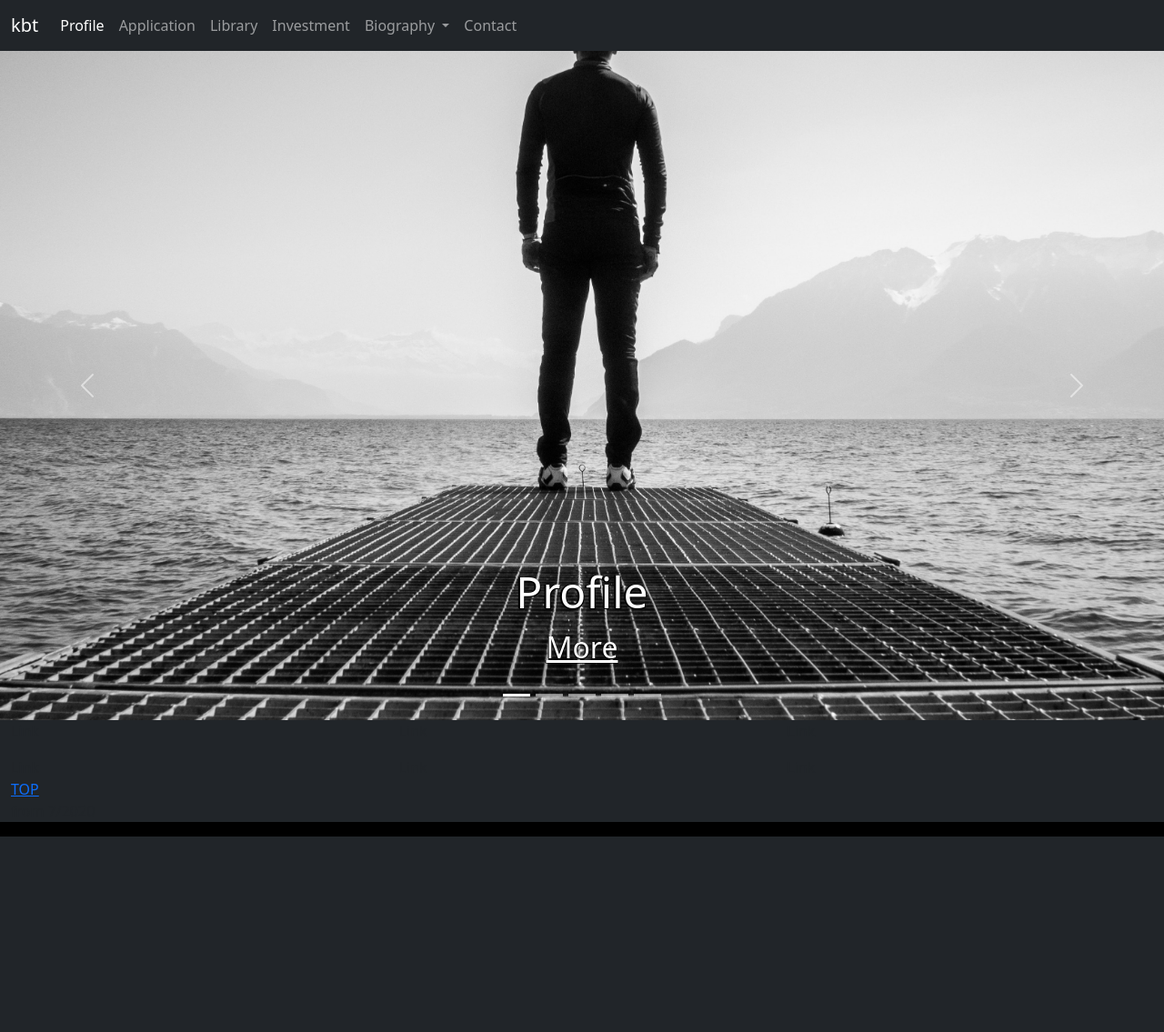
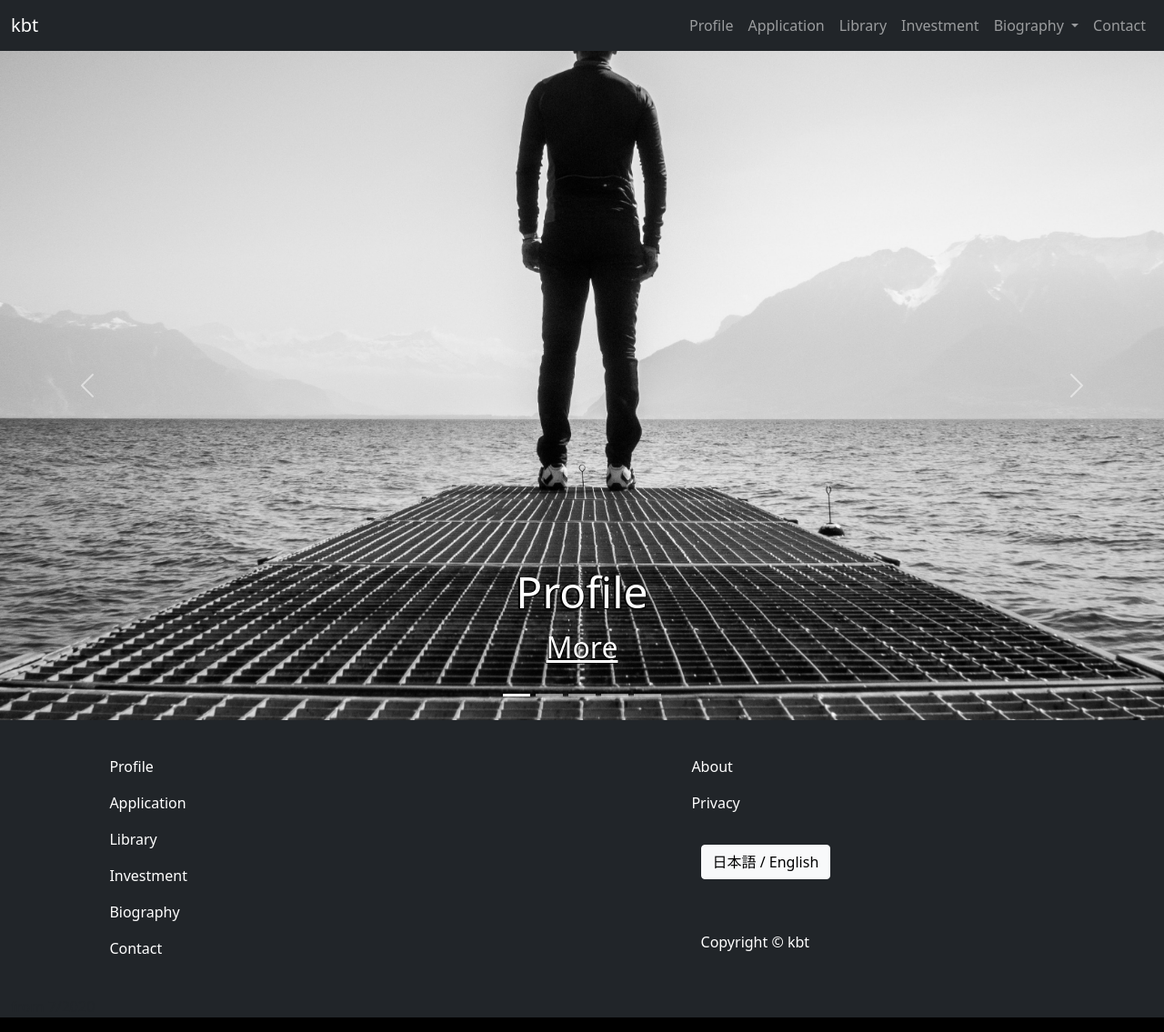
Before and after one commit to kkkbt/my-website, a Flask app: page / in a window 1280 px wide. Shown: the whole page at 91% size. Before the commit the page ends 920 px from the top, so only its background shows below. Run offline with Flask 2, Linux system fonts and the light colour scheme; style sheets or scripts are compiled from the project's sources; some libraries are stand-ins or nearby versions.

Commit message:
Update html and css, especially footer.html

```diff
--- a/static/scss/header_footer.css
+++ b/static/scss/header_footer.css
@@ -1,4 +1,7 @@
-#navbarSupportedContent {
+#navbarSupportedContent .navbar-nav {
+  margin-right: 0;
+}
+#navbarSupportedContent .navbar-nav .nav-item {
   float: right;
 }
 
@@ -11,4 +14,21 @@
   display: grid;
 }
 
+footer .nav {
+  padding: 5% 0 5% 15%;
+}
+footer .nav .nav-item a {
+  color: white;
+}
+footer .nav .nav-item .btn {
+  margin: 5% 0 0 5%;
+}
+footer .nav .copy-notice {
+  padding: 10% 0 0 5%;
+  color: white;
+}
+footer .nav .copy-notice p {
+  color: white;
+}
+
 /*# sourceMappingURL=header_footer.css.map */
--- a/static/scss/header_footer.scss
+++ b/static/scss/header_footer.scss
@@ -1,6 +1,12 @@
 // header
 #navbarSupportedContent {
-  float: right;
+  .navbar-nav {
+    margin-right: 0;
+
+    .nav-item {
+      float: right;
+    }
+  }
 }
 
 
@@ -16,3 +22,29 @@
 
 
 // footer
+footer {
+  .nav {
+    padding: 5% 0 5% 15%;
+
+    .nav-item {
+      a {
+        color: white;
+      }
+
+      .btn {
+        margin: 5% 0 0 5%;
+
+      }
+    }
+
+    .copy-notice {
+      padding: 10% 0 0 5%;
+      color: white;
+
+      p {
+        color: white;
+      }
+    }
+
+  }
+}
--- a/templates/footer.html
+++ b/templates/footer.html
@@ -1,30 +1,45 @@
 <footer>
     <div class="container-fluid bg-dark">
         <div class="row">
-          <div class="col-4">
-            <p>Link</p>
-          </div>
-          <div class="col-4">
-            Link
-          </div>
-          <div class="col-4">
-            Link
-          </div>
-        </div>
-        <div class="row">
-          <div class="col-4">
-            Link
-          </div>
-          <div class="col-4">
-            Link
-          </div>
-          <div class="col-4">
-            Link
-          </div>
+            <div class="col-lg-6 col-12">
+                <ul class="nav ms-auto flex-column">
+                    <li class="nav-item">
+                        <a class="nav-link active" href="{{ url_for('profile') }}">Profile</a>
+                    </li>
+                    <li class="nav-item">
+                        <a class="nav-link" href="{{ url_for('application') }}">Application</a>
+                    </li>
+                    <li class="nav-item">
+                        <a class="nav-link" href="{{ url_for('library') }}">Library</a>
+                    </li>
+                    <li class="nav-item">
+                        <a class="nav-link" href="{{ url_for('investment') }}">Investment</a>
+                    </li>
+                    <li class="nav-item">
+                        <a class="nav-link" href="{{ url_for('biography') }}">Biography</a>
+                    </li>
+                    <li class="nav-item">
+                        <a class="nav-link" href="{{ url_for('contact') }}">Contact</a>
+                    </li>
+                </ul>
             </div>
 
-        <div id="gotop">
-          <a href="#blank">TOP</a>
+            <div class="col-md-6 col-12 justify-content-center">
+                <ul class="nav flex-column">
+                    <li class="nav-item">
+                        <a class="nav-link active" href="#">About</a>
+                    </li>
+                    <li class="nav-item">
+                        <a class="nav-link" href="#">Privacy</a>
+                    </li>
+                    <li class="nav-item">
+                        <button type="button" class="btn btn-light">日本語 / English</button>
+                    </li>
+                    <li class="nav-item copy-notice">
+                        <p>Copyright © kbt</p>
+                    </li>
+                </ul>
+            </div>
         </div>
         <div id="startmy">
             <p>from 7/2020</p>
@@ -33,7 +48,6 @@
     </div>
 
 
-
 </footer>
 
 </body>
--- a/templates/head.html
+++ b/templates/head.html
@@ -25,5 +25,5 @@
     <!--  Icon  -->
     <link rel="shortcut icon" type="image/x-icon" href="{{ url_for('static', filename='img/favicon.png') }}">
 
-    <!-- My CSS -->
+    <!-- CSS -->
     <link rel="stylesheet" href="../static/scss/header_footer.css">
--- a/templates/header.html
+++ b/templates/header.html
@@ -11,12 +11,12 @@
                 <span class="navbar-toggler-icon"></span>
             </button>
             <div class="collapse navbar-collapse" id="navbarSupportedContent">
-                <ul class="navbar-nav me-auto mb-2 mb-lg-0">
+                <ul class="navbar-nav ms-auto mb-2 mb-lg-0">
                     <li class="nav-item">
-                    <li><a class="nav-link active" href="{{ url_for('profile') }}" class="button">Profile</a></li>
+                    <li><a class="nav-link" href="{{ url_for('profile') }}" class="button">Profile</a></li>
                     </li>
                     <li class="nav-item">
-                        <a class="nav-link" href="{{ url_for('profile') }}">Application</a>
+                        <a class="nav-link" href="{{ url_for('application') }}">Application</a>
                     </li>
                     <li class="nav-item">
                         <a class="nav-link" href="{{ url_for('library') }}">Library</a>
@@ -25,22 +25,22 @@
                         <a class="nav-link" href="{{ url_for('investment') }}">Investment</a>
                     </li>
                     <li class="nav-item dropdown">
-                        <a class="nav-link dropdown-toggle" href="biography" id="navbarDropdown" role="button"
+                        <a class="nav-link dropdown-toggle" href="{{ url_for('biography') }}" id="navbarDropdown" role="button"
                            data-bs-toggle="dropdown" aria-expanded="false">
                             Biography
                         </a>
                         <ul class="dropdown-menu" aria-labelledby="navbarDropdown">
-                            <li><a class="dropdown-item" href="#">Study Abroad</a></li>
-                            <li><a class="dropdown-item" href="#">Work</a></li>
+                            <li><a class="dropdown-item" href="{{ url_for('biography') }}">Study Abroad</a></li>
+                            <li><a class="dropdown-item" href="{{ url_for('biography') }}">Work</a></li>
                             <li>
                                 <hr class="dropdown-divider">
                             </li>
-                            <li><a class="dropdown-item" href="#">School</a></li>
-                            <li><a class="dropdown-item disabled" href="#">Chinese</a></li>
+                            <li><a class="dropdown-item" href="{{ url_for('biography') }}">School</a></li>
+                            <li><a class="dropdown-item disabled" href="{{ url_for('biography') }}">Chinese</a></li>
                         </ul>
                     </li>
                     <li class="nav-item">
-                        <a class="nav-link" href="{{ url_for('profile') }}" tabindex="-1">Contact</a>
+                        <a class="nav-link" href="{{ url_for('contact') }}" tabindex="-1">Contact</a>
                     </li>
                 </ul>
             </div>
```
Also changed, not shown: static/js/header_footer.js (added, +25 -0 lines), 1 other file. Lines whose indentation alone changed are shown as unchanged.
